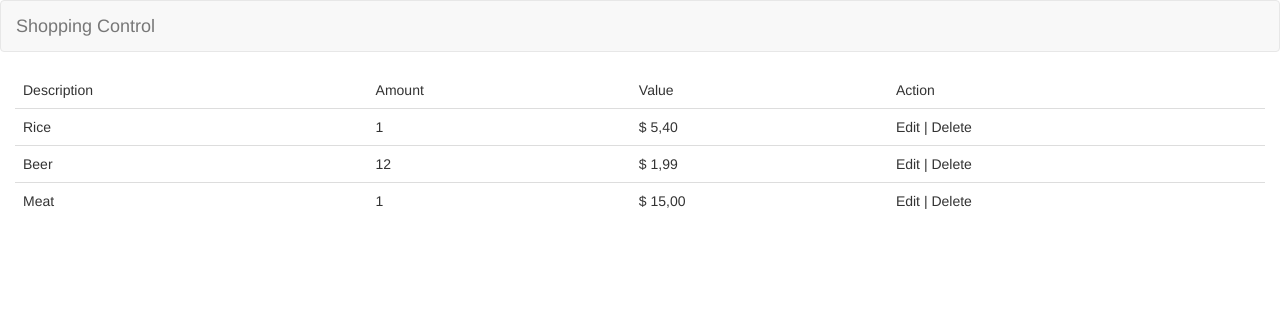
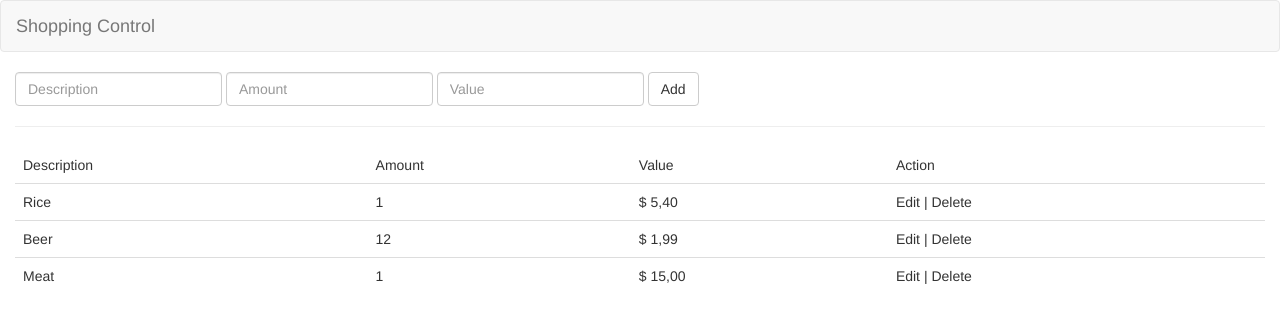
Before and after one commit to diogomarcos/js-shopping-control, a plain HTML site: page index.html in a window 1280 px wide. Drawn offline with Linux system fonts and the light colour scheme.

Commit message:
Formulário e função para adicionar novas registros

```diff
--- a/index.html
+++ b/index.html
@@ -15,6 +15,20 @@
         </div>
     </nav>
     <div class="container-fluid">
+        <div class="form-inline">
+            <div class="form-group">
+                <input type="text" class="form-control" id="desc" placeholder="Description">
+            </div>
+            <div class="form-group">
+                <input type="text" class="form-control" id="amount" placeholder="Amount">
+            </div>
+            <div class="form-group">
+                <input type="text" class="form-control" id="value" placeholder="Value">
+            </div>
+            <button onclick="addData();" class="btn btn-default">Add</button>
+            <hr>
+        </div>
+
         <table id="listTable" class="table">
         </table>
     </div>
--- a/js/main.js
+++ b/js/main.js
@@ -45,10 +45,22 @@ function formatDesc(desc) {
     return str;
 }
 
-function  formatValue(value) {
+function formatValue(value) {
     var str = parseFloat(value).toFixed(2) + '';
     str = str.replace('.',',');
     str = '$ ' + str;
 
     return str;
 }
+
+function addData() {
+    var desc = document.getElementById("desc").value;
+    var amount = document.getElementById("amount").value;
+    var value = document.getElementById("value").value;
+
+    list.unshift(
+        {"desc":desc , "amount":amount ,"value":value }
+    );
+    setList(list);
+
+}
```
